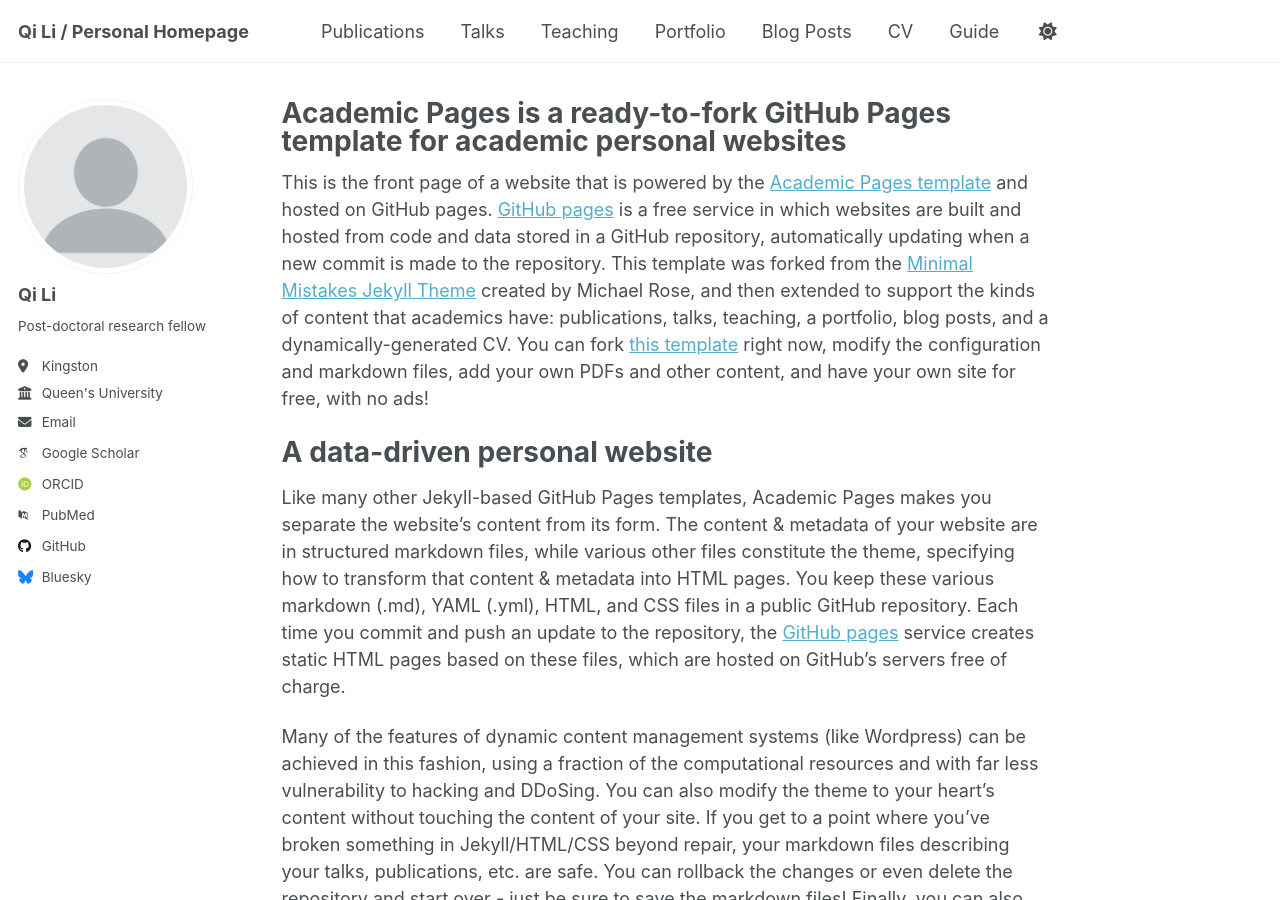
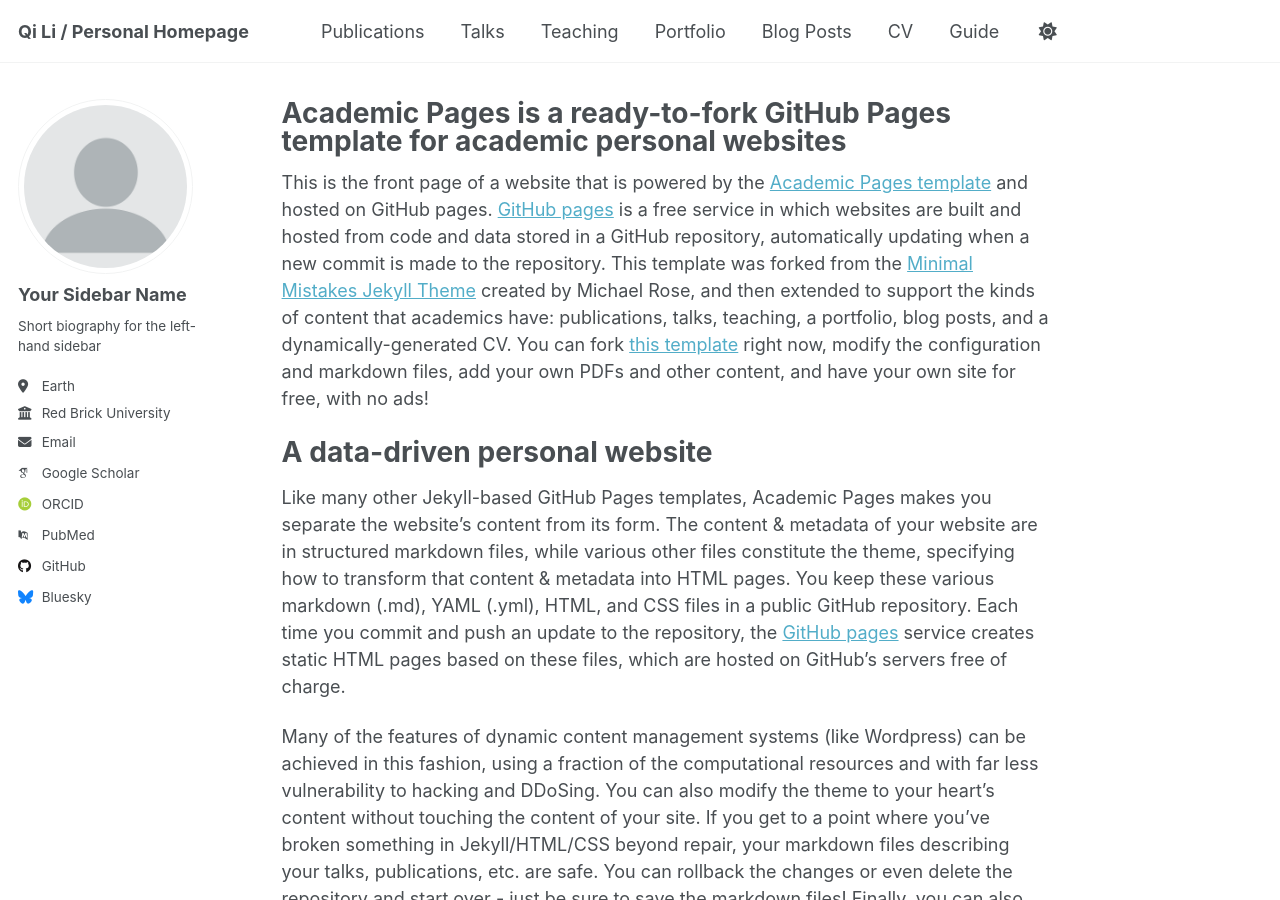
Before and after one commit to ignis-qi-li/ignis-qi-li.github.io, a Jekyll site: the page built from _pages/about.md, in a window 1280 px wide and 900 px high. Built offline with Jekyll 4.4.1, drawn with Linux system fonts in a browser that asks for light colours; some web fonts are replaced.

Commit message:
Update _config.yml

```diff
--- a/_config.yml
+++ b/_config.yml
@@ -13,9 +13,9 @@ title                    : "Qi Li / Personal Homepage"
 title_separator          : "-"
 name                     : &name "Qi Li"
 description              : &description "personal description"
-url                      : https://richard-qi-li.github.io/ # the base hostname & protocol for your site e.g. "https://[your GitHub username].github.io" or if you already have some other page hosted on Github then use "https://[your GitHub username].github.io/[Your Repo Name]"
+url                      : https://academicpages.github.io # the base hostname & protocol for your site e.g. "https://[your GitHub username].github.io" or if you already have some other page hosted on Github then use "https://[your GitHub username].github.io/[Your Repo Name]"
 baseurl                  : "" # the subpath of your site, e.g. "/blog"
-repository               : "richard-qi-li/richard-qi-li.github.io"
+repository               : "academicpages/academicpages.github.io"
 
 # Site Author - The following control what appear as part of the author content on the side bar.
 #               If a field is blank the icon and link will not appear, otherwise it will be shown.
@@ -23,13 +23,13 @@ repository               : "richard-qi-li/richard-qi-li.github.io"
 author:
   # Biographic information
   avatar           : "profile.png"
-  name             : "Qi Li"
+  name             : "Your Sidebar Name"
   pronouns         : # example: "she/her"
-  bio              : "Post-doctoral research fellow"
-  location         : "Kingston"
-  employer         : "Queen's University"
+  bio              : "Short biography for the left-hand sidebar"
+  location         : "Earth"
+  employer         : "Red Brick University"
   uri              : # URL
-  email            : "qi.li@queensu.ca"
+  email            : "none@example.org"
 
   # Academic websites
   academia         : # URL
```
